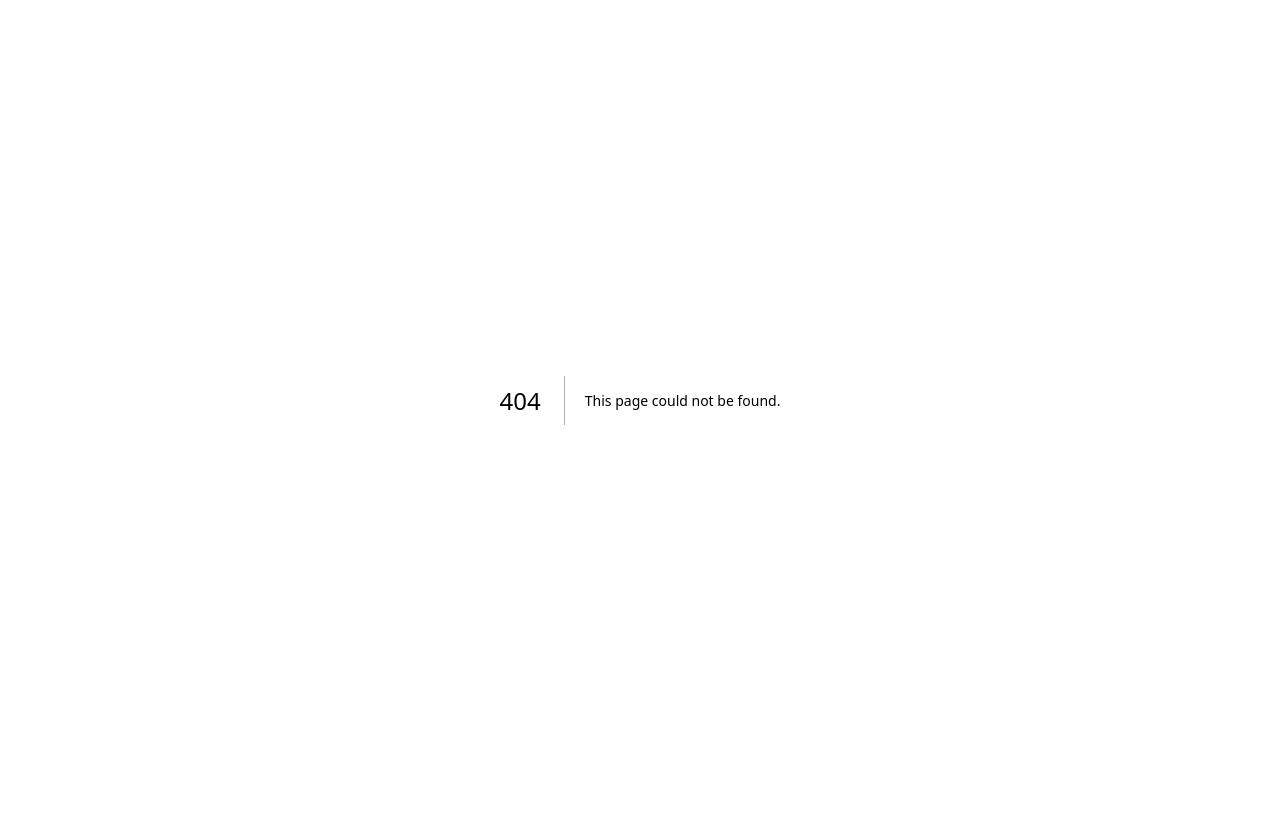
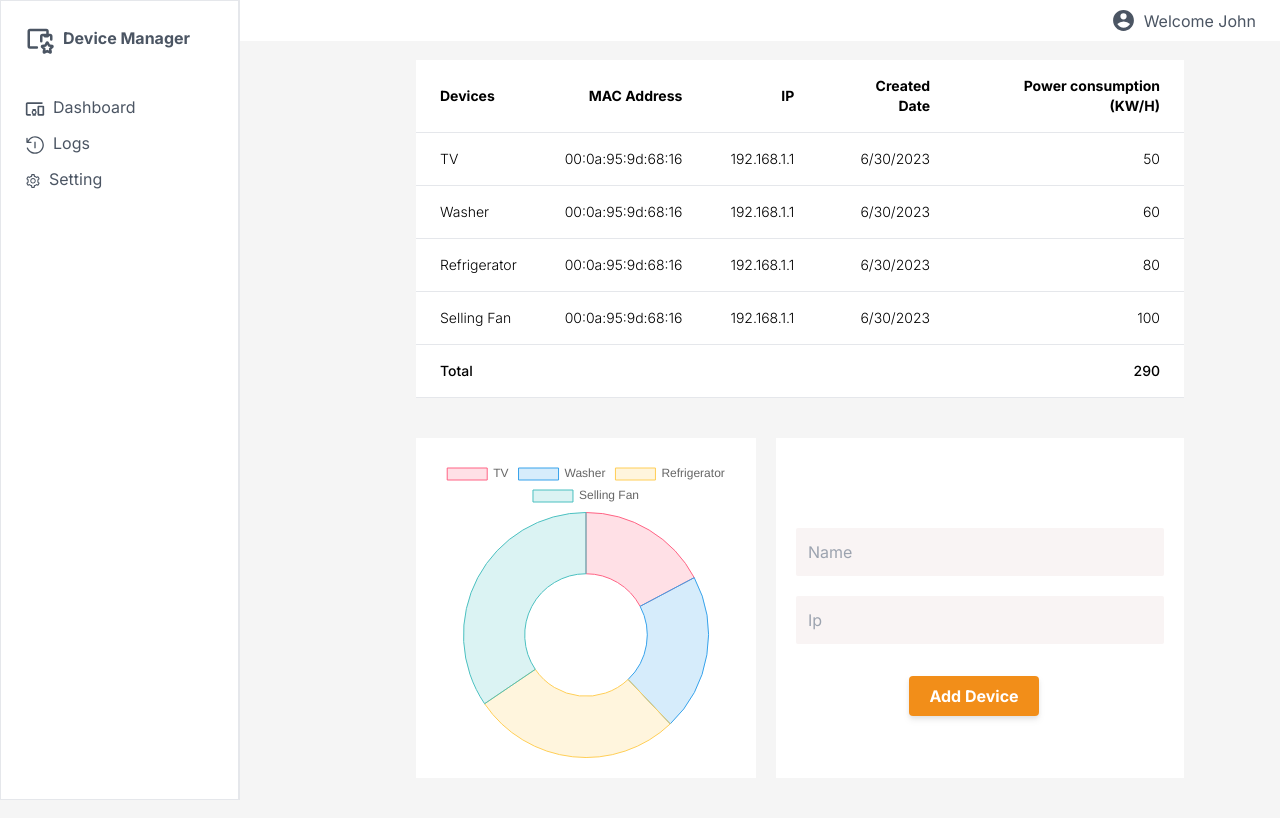
Before and after one commit to toannvbss/soiot-device-management, a Next.js app: page /admin/dashboard in a window 1280 px wide. Before the commit this address had no page. Built offline with nearby package versions, Linux system fonts and the light colour scheme.

Commit message:
Create client side for admin/dashboard page

```diff
--- /dev/null
+++ b/app/admin/dashboard/Form.tsx
@@ -0,0 +1,66 @@
+'use client';
+
+import { DashboardContext, IDevice } from '@/app/Context/DashboardContext';
+import { useContext, useState } from 'react';
+
+export default function Form() {
+  const [name, setName] = useState<string>('');
+  const [ip, setIp] = useState<string>('');
+  const dashboardContext = useContext(DashboardContext);
+
+  const handleSubmit = (event:React.FormEvent<HTMLFormElement>): void => {
+    event.preventDefault();
+
+    fetch('/api/devices', {
+      method: 'POST',
+      headers: {
+        'Content-Type': 'application/json',
+      },
+      body: JSON.stringify({ name, ip }),
+    }).then(response => response.json())
+      .then(res => {
+        if (dashboardContext && dashboardContext.addDevice) {
+          dashboardContext.addDevice(res.data as IDevice);
+        }
+      })
+      .catch((error: Error) => {
+        console.error('Error:', error);
+      });
+
+      setName('');
+      setIp('');
+  };
+
+  return (
+    <form className='w-full p-5 bg-white' onSubmit={handleSubmit}>
+      <p className="block h-4 text-xs mb-3 text-red-500"></p>
+      <div className='mb-5 text-xs'>
+          <input
+          id="username"
+          required={true}
+          minLength={1}
+          maxLength={100}
+          placeholder="Name"
+          value={name}
+          onChange={(event:React.ChangeEvent<HTMLInputElement>) => setName(event.target.value)}
+          className="w-full px-3 py-3 bg-orange-150 rounded-sm text-base text-gray-150"
+          />
+      </div >
+      <div className='mb-5 text-xs'>
+          <input
+          id="password"
+          required={true}
+          minLength={1}
+          maxLength={20}
+          placeholder="Ip"
+          value={ip}
+          onChange={(event:React.ChangeEvent<HTMLInputElement>) => setIp(event.target.value)}
+          className="w-full px-3 py-3 bg-orange-150 rounded-sm text-base text-gray-150"
+          />
+      </div>
+      <div className='flex items-center justify-center mt-8'>
+          <button className='px-5 py-2 mr-3 rounded bg-orange-350 hover:bg-orange-450 text-base font-bold text-white drop-shadow-md'>Add Device</button>
+      </div>
+  </form>
+  );
+}
--- /dev/null
+++ b/app/admin/dashboard/PowerConsumptionChart.tsx
@@ -0,0 +1,44 @@
+'use client';
+import { useEffect, useState, useContext } from 'react';
+import { DashboardContext, IDevice } from '@/app/Context/DashboardContext';
+import { Chart as ChartJS, ArcElement, Tooltip, Legend } from 'chart.js';
+import { Doughnut } from 'react-chartjs-2';
+
+ChartJS.register(ArcElement, Tooltip, Legend);
+
+const colors = [
+  { bg: 'rgba(255, 99, 132, 0.2)', border: 'rgba(255, 99, 132, 1)' },
+  { bg: 'rgba(54, 162, 235, 0.2)', border: 'rgba(54, 162, 235, 1)' },
+  { bg: 'rgba(255, 206, 86, 0.2)', border: 'rgba(255, 206, 86, 1)' },
+  { bg: 'rgba(75, 192, 192, 0.2)', border: 'rgba(75, 192, 192, 1)' },
+  { bg: 'rgba(153, 102, 255, 0.2)', border: 'rgba(153, 102, 255, 1)' },
+  { bg: 'rgba(255, 159, 64, 0.2)', border: 'rgba(255, 159, 64, 1)' },
+];
+
+export default function PowerConsumptionChart() {
+  const dashboardContext = useContext(DashboardContext);
+  const [powerData, setPowerData] = useState<any>(null)
+
+  useEffect(() => {
+    if (dashboardContext) {
+      setPowerData(
+        {
+          labels: dashboardContext.devices.map((device: IDevice) => device.name),
+          datasets: [
+            {
+              label: 'Power Consumption',
+              data: dashboardContext.devices.map((device: IDevice) => device.powerConsumption),
+              backgroundColor: colors.map(color => color.bg),
+              borderColor: colors.map(color => color.border),
+              borderWidth: 1,
+            },
+          ],
+        }
+      )
+    }
+  }, [dashboardContext]);
+
+  return (
+    powerData && <Doughnut data={powerData} />
+  )
+}
--- /dev/null
+++ b/app/admin/dashboard/Table.tsx
@@ -0,0 +1,46 @@
+'use client';
+import { DashboardContext, IDevice } from '@/app/Context/DashboardContext';
+import { useEffect, useState, useContext } from 'react';
+
+export default function Table() {
+  const dashboardContext = useContext(DashboardContext);
+  const [total, setTotal] = useState<number>(0);
+
+  useEffect(() => {
+    if (dashboardContext) {
+      const totalPowerConsumption = dashboardContext.devices.reduce((total: number, device: IDevice) => total + device.powerConsumption, 0);
+      setTotal(totalPowerConsumption);
+    }
+  }, [dashboardContext]);
+
+  return (
+    <table className='w-full mt-5 mb-10 bg-white text-right text-sm font-light'>
+      <thead className="border-b font-medium dark:border-neutral-500">
+        <tr>
+          <th scope="col" className="px-6 py-4 text-left">Devices</th>
+          <th scope="col" className="px-6 py-4">MAC Address</th>
+          <th scope="col" className="px-6 py-4">IP</th>
+          <th scope="col" className="px-6 py-4">Created Date</th>
+          <th scope="col" className="px-6 py-4 text-right">Power consumption (KW/H)</th>
+        </tr>
+      </thead>
+      <tbody>
+        {dashboardContext && dashboardContext.devices.map((device: IDevice) => (
+          <tr
+            key={device.id}
+            className="border-b transition duration-300 ease-in-out hover:bg-neutral-100 dark:border-neutral-500 dark:hover:bg-neutral-600">
+            <td className="whitespace-nowrap px-6 py-4 text-left">{device.name}</td>
+            <td className="whitespace-nowrap px-6 py-4">{device.macAddress}</td>
+            <td className="whitespace-nowrap px-6 py-4">{device.ip}</td>
+            <td className="whitespace-nowrap px-6 py-4">{new Date(device.createdDate).toLocaleDateString()}</td>
+            <td className="whitespace-nowrap px-6 py-4">{device.powerConsumption}</td>
+          </tr>
+        ))}
+        <tr className="border-b font-medium dark:border-neutral-500">
+            <td className="whitespace-nowrap px-6 py-4 text-left" colSpan={4}>Total</td>
+            <td className="whitespace-nowrap px-6 py-4">{total}</td>
+        </tr>
+      </tbody>
+    </table>
+  );
+}
--- /dev/null
+++ b/app/admin/dashboard/page.tsx
@@ -0,0 +1,24 @@
+import Table from "./Table";
+import Form from "./Form";
+import PowerConsumptionChart from "./PowerConsumptionChart";
+import { DashboardProvider } from "@/app/Context/DashboardContext";
+
+export default function Login() {
+  return (
+    <DashboardProvider>
+      <div className='min-h-screen pt-10 pb-10 ml-80 flex items-center justify-center'>
+        <div className='w-4/5 bg-gray-50'>
+            <Table />
+          <div className="flex justify-between items-stretch">
+            <div className="p-5 flex-shrink-0 bg-white mr-5">
+              <PowerConsumptionChart />
+            </div>
+            <div className="flex-grow bg-white flex items-center">
+              <Form />
+            </div>
+          </div>
+        </div>
+      </div>
+    </DashboardProvider>
+  );
+}
```
